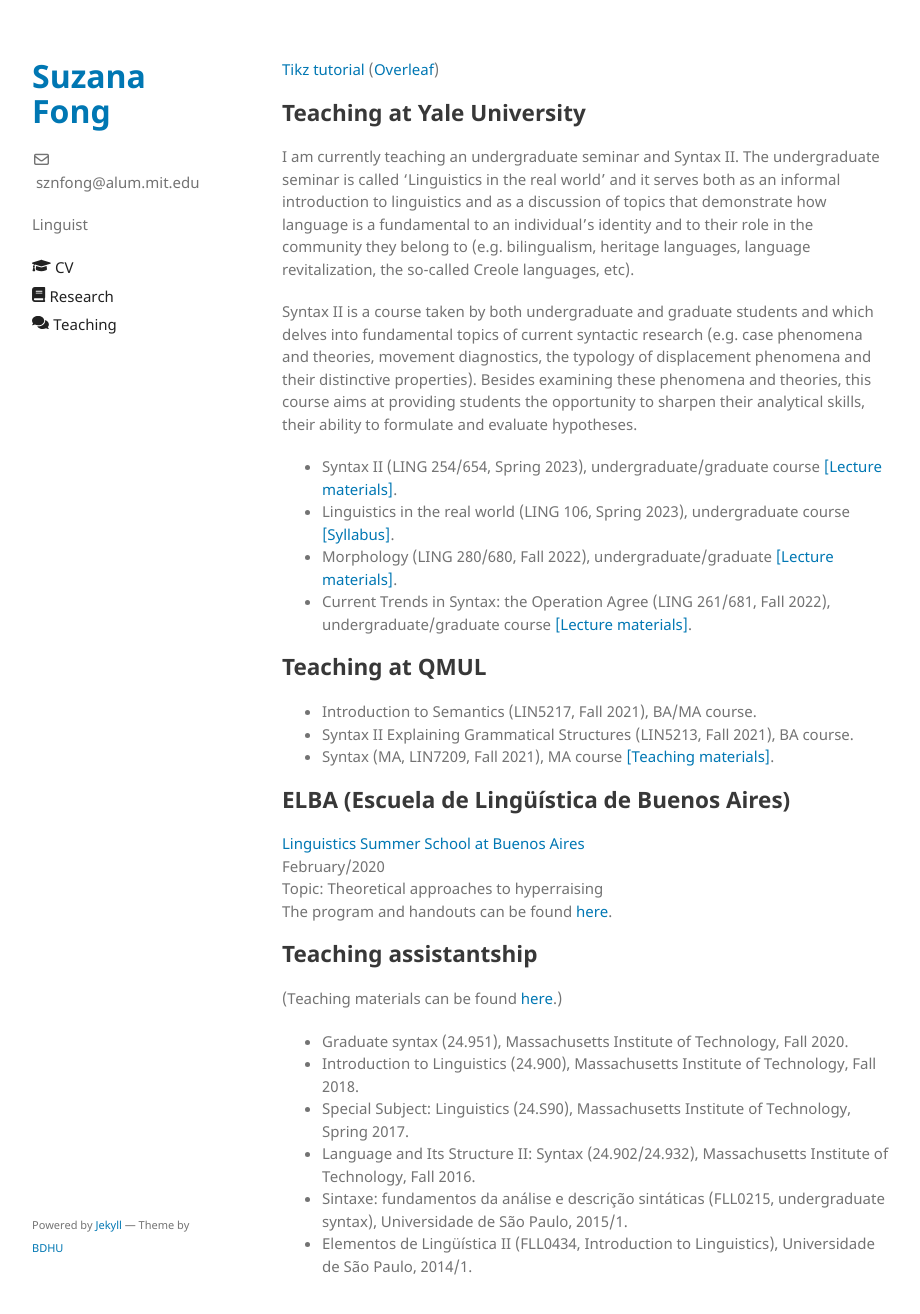
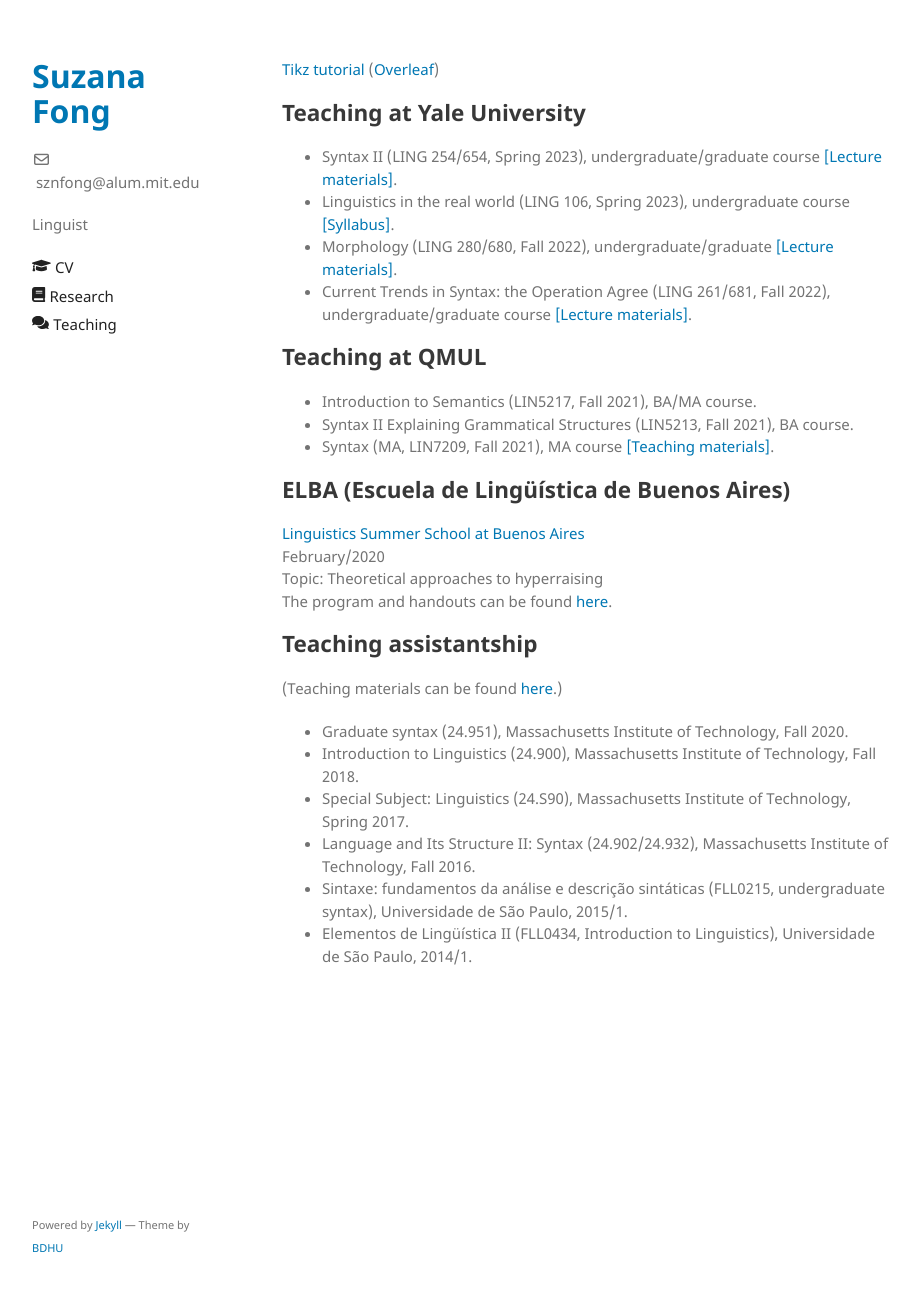
Before and after one commit to sznfng/sznfng.github.io, a Jekyll site: the page built from teaching.md, in a window 1280 px wide and 1327 px high. Shown: the top 1314 px of the window, without its empty margins (178-1098 px from the left). Built offline with Jekyll 4.4.1, drawn with Linux system fonts in a browser that asks for light colours.

Commit message:
Update teaching.md

```diff
--- a/teaching.md
+++ b/teaching.md
@@ -6,10 +6,6 @@ title: Teaching
 [Tikz tutorial](https://sznfng.github.io/mini_tikz_tutorial.pdf) ([Overleaf](https://www.overleaf.com/read/tyrrnsrqvsth))
 
 ## Teaching at Yale University
-
-I am currently teaching an undergraduate seminar and Syntax II. The undergraduate seminar is called 'Linguistics in the real world' and it serves both as an informal introduction to linguistics and as a discussion of topics that demonstrate how language is a fundamental to an individual's identity and to their role in the community they belong to (e.g. bilingualism, heritage languages, language revitalization, the so-called Creole languages, etc).
-
-Syntax II is a course taken by both undergraduate and graduate students and which delves into fundamental topics of current syntactic research (e.g. case phenomena and theories, movement diagnostics, the typology of displacement phenomena and their distinctive properties). Besides examining these phenomena and theories, this course aims at providing students the opportunity to sharpen their analytical skills, their ability to formulate and evaluate hypotheses.
 
 + Syntax II (LING 254/654, Spring 2023), undergraduate/graduate course [[Lecture materials]](https://www.dropbox.com/sh/2t9a9npk975k1cg/AABqPrAB7lsxaB_EzhpqtfJ2a?dl=0).
 + Linguistics in the real world (LING 106, Spring 2023), undergraduate course [[Syllabus]](https://www.dropbox.com/s/1vb09hosi3o2sqz/Syllabus_LING_106_Linguistics_in_the_real_world_Spring_2023.pdf?dl=0).
```
